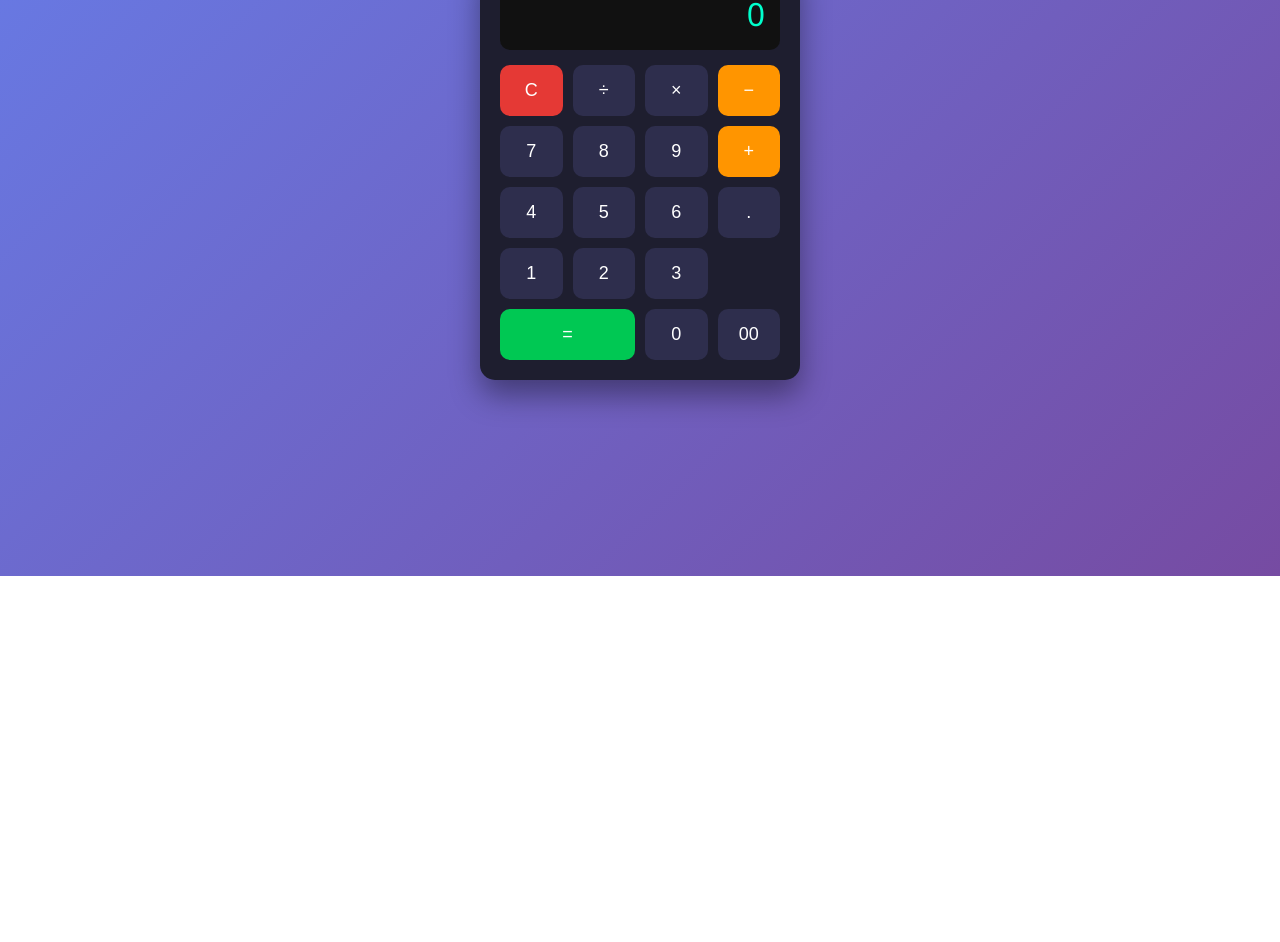
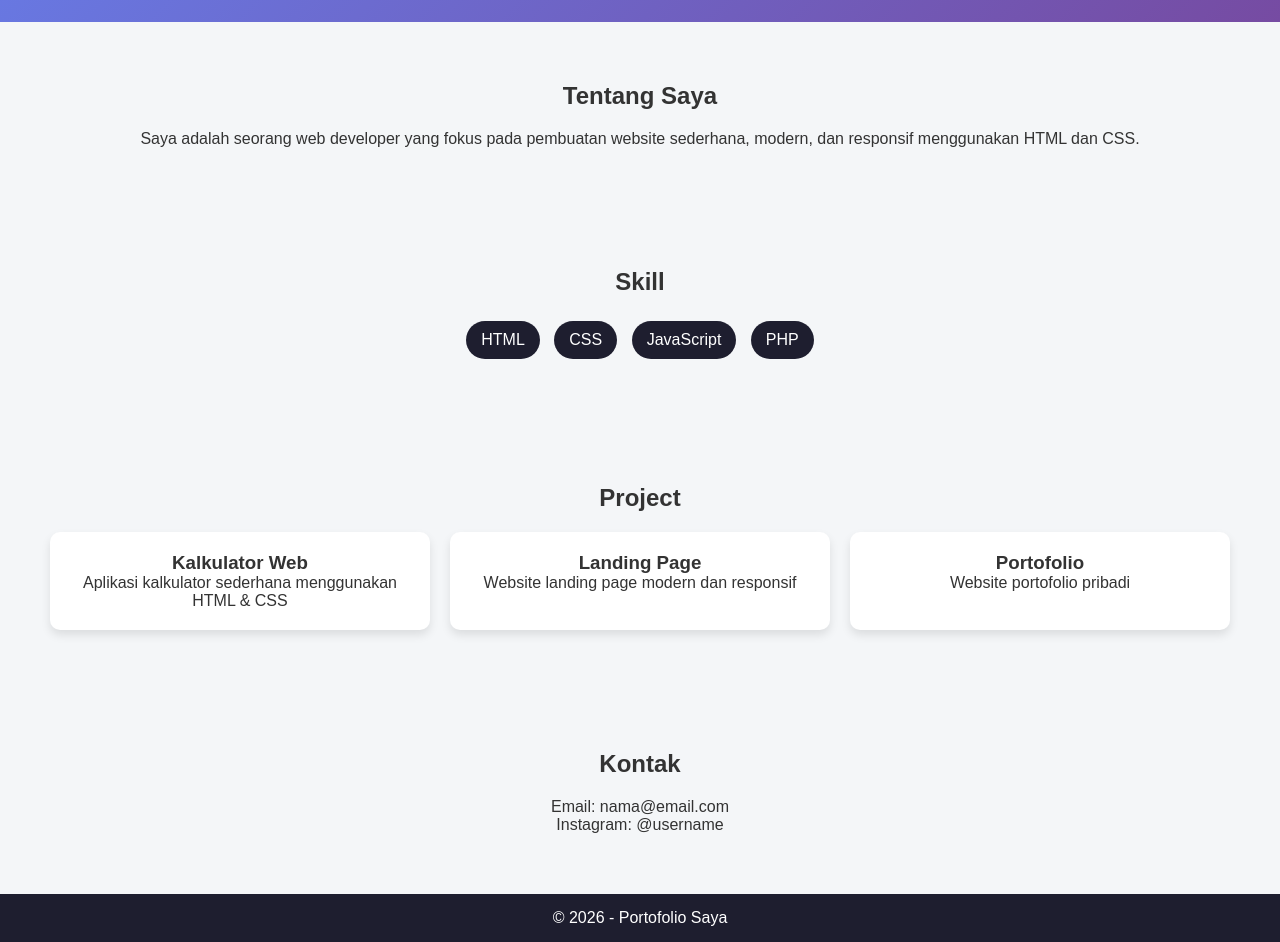
Before and after one commit to syah375/arjunsyahbana.github.io, a plain HTML site: page index.html in a window 1280 px wide. Shown: the part 240-1182 px from the top of the page. Before the commit the page ends 816 px from the top, so only its background shows below. Drawn offline with Linux system fonts and the light colour scheme.

Commit message:
Transform index.html from portfolio layout
Replaced calculator layout with a portfolio layout, including sections for about, skills, projects, and contact.

```diff
--- a/index.html
+++ b/index.html
@@ -2,137 +2,78 @@
 <html lang="id">
 <head>
     <meta charset="UTF-8">
-    <title>Kalkulator Modern</title>
-    <style>
-        body {
-            background: linear-gradient(135deg, #667eea, #764ba2);
-            height: 100vh;
-            display: flex;
-            justify-content: center;
-            align-items: center;
-            font-family: 'Segoe UI', sans-serif;
-        }
-
-        .calculator {
-            background: #1e1e2f;
-            padding: 20px;
-            border-radius: 15px;
-            width: 280px;
-            box-shadow: 0 15px 30px rgba(0,0,0,0.4);
-        }
-
-        .display {
-            background: #111;
-            color: #00ffcc;
-            font-size: 32px;
-            padding: 15px;
-            text-align: right;
-            border-radius: 10px;
-            margin-bottom: 15px;
-            overflow-x: auto;
-        }
-
-        .buttons {
-            display: grid;
-            grid-template-columns: repeat(4, 1fr);
-            gap: 10px;
-        }
-
-        button {
-            padding: 15px;
-            font-size: 18px;
-            border: none;
-            border-radius: 10px;
-            cursor: pointer;
-            background: #2e2e4d;
-            color: white;
-            transition: 0.2s;
-        }
-
-        button:hover {
-            background: #3f3f6b;
-        }
-
-        button:active {
-            transform: scale(0.95);
-        }
-
-        .operator {
-            background: #ff9500;
-        }
-
-        .operator:hover {
-            background: #ffa733;
-        }
-
-        .equal {
-            background: #00c853;
-            grid-column: span 2;
-        }
-
-        .clear {
-            background: #e53935;
-        }
-
-        .clear:hover {
-            background: #ff5252;
-        }
-    </style>
+    <title>Portofolio Saya</title>
+    <link rel="stylesheet" href="css/style.css">
 </head>
 <body>
 
-<div class="calculator">
-    <div class="display" id="display">0</div>
+    <!-- Navbar -->
+    <nav class="navbar">
+        <h1 class="logo">MyPortfolio</h1>
+        <ul>
+            <li><a href="#about">Tentang</a></li>
+            <li><a href="#skills">Skill</a></li>
+            <li><a href="#projects">Project</a></li>
+            <li><a href="#contact">Kontak</a></li>
+        </ul>
+    </nav>
 
-    <div class="buttons">
-        <button class="clear" onclick="clearDisplay()">C</button>
-        <button onclick="appendValue('/')">÷</button>
-        <button onclick="appendValue('*')">×</button>
-        <button class="operator" onclick="appendValue('-')">−</button>
+    <!-- Hero Section -->
+    <section class="hero">
+        <img src="assets/img/profile.jpg" alt="Profile">
+        <h2>Halo, Saya <span>Nama Kamu</span></h2>
+        <p>Web Developer | UI Designer | Freelancer</p>
+    </section>
 
-        <button onclick="appendValue('7')">7</button>
-        <button onclick="appendValue('8')">8</button>
-        <button onclick="appendValue('9')">9</button>
-        <button class="operator" onclick="appendValue('+')">+</button>
+    <!-- About -->
+    <section id="about" class="section">
+        <h2>Tentang Saya</h2>
+        <p>
+            Saya adalah seorang web developer yang fokus pada pembuatan website
+            sederhana, modern, dan responsif menggunakan HTML dan CSS.
+        </p>
+    </section>
 
-        <button onclick="appendValue('4')">4</button>
-        <button onclick="appendValue('5')">5</button>
-        <button onclick="appendValue('6')">6</button>
-        <button onclick="appendValue('.')">.</button>
+    <!-- Skills -->
+    <section id="skills" class="section">
+        <h2>Skill</h2>
+        <div class="skills">
+            <span>HTML</span>
+            <span>CSS</span>
+            <span>JavaScript</span>
+            <span>PHP</span>
+        </div>
+    </section>
 
-        <button onclick="appendValue('1')">1</button>
-        <button onclick="appendValue('2')">2</button>
-        <button onclick="appendValue('3')">3</button>
-        <button class="equal" onclick="calculate()">=</button>
+    <!-- Projects -->
+    <section id="projects" class="section">
+        <h2>Project</h2>
+        <div class="projects">
+            <div class="card">
+                <h3>Kalkulator Web</h3>
+                <p>Aplikasi kalkulator sederhana menggunakan HTML & CSS</p>
+            </div>
+            <div class="card">
+                <h3>Landing Page</h3>
+                <p>Website landing page modern dan responsif</p>
+            </div>
+            <div class="card">
+                <h3>Portofolio</h3>
+                <p>Website portofolio pribadi</p>
+            </div>
+        </div>
+    </section>
 
-        <button onclick="appendValue('0')">0</button>
-        <button onclick="appendValue('00')">00</button>
-    </div>
-</div>
+    <!-- Contact -->
+    <section id="contact" class="section">
+        <h2>Kontak</h2>
+        <p>Email: nama@email.com</p>
+        <p>Instagram: @username</p>
+    </section>
 
-<script>
-    let display = document.getElementById("display");
-
-    function appendValue(value) {
-        if (display.innerText === "0") {
-            display.innerText = value;
-        } else {
-            display.innerText += value;
-        }
-    }
-
-    function clearDisplay() {
-        display.innerText = "0";
-    }
-
-    function calculate() {
-        try {
-            display.innerText = eval(display.innerText);
-        } catch {
-            display.innerText = "Error";
-        }
-    }
-</script>
+    <footer>
+        <p>© 2026 - Portofolio Saya</p>
+    </footer>
 
 </body>
 </html>
```
